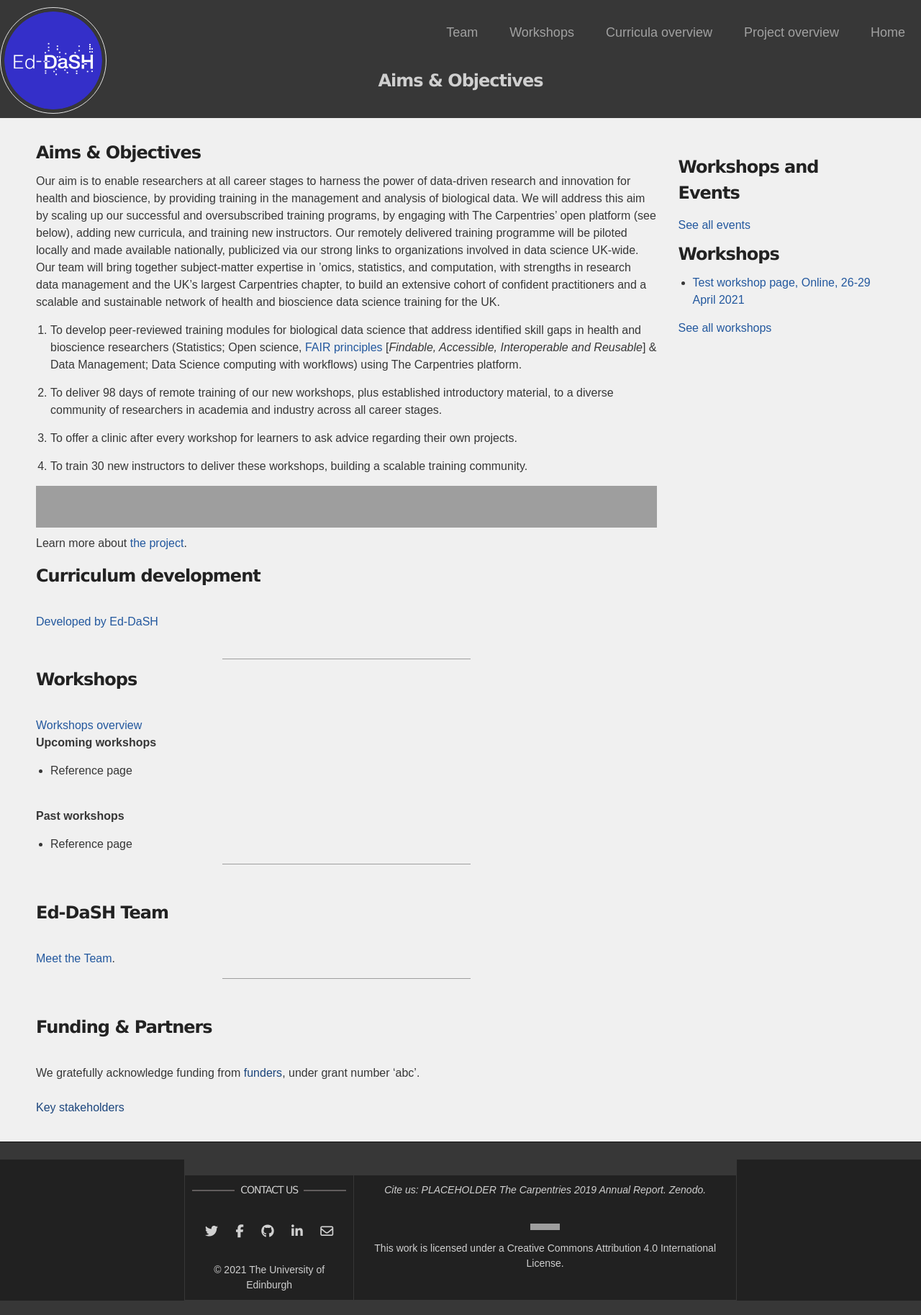
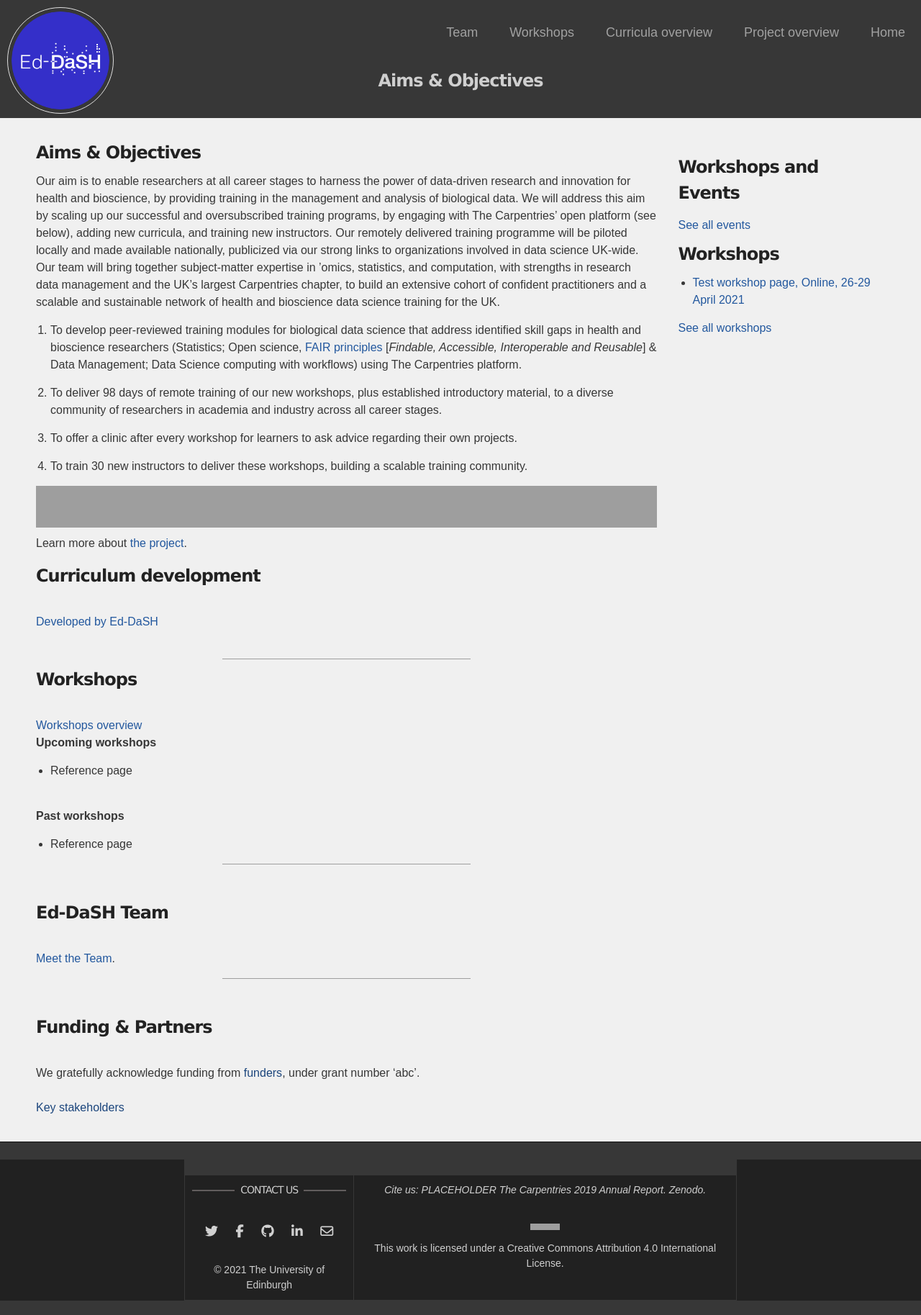
Before and after one commit to edcarp/Ed-DaSH, a Jekyll site: the page built from index.md, in a window 1280 px wide. Shown: the whole page at 72% size. Built offline with Jekyll 4.4.1, drawn with Linux system fonts in a browser that asks for light colours; nearby versions of some CDN libraries; our own code applies the rules of GitHub Pages for plain Markdown files; grey boxes are pictures that could not be loaded.

Commit message:
Update style.scss

```diff
--- a/assets/css/style.scss
+++ b/assets/css/style.scss
@@ -236,12 +236,12 @@ a:hover, a:focus {
   //width: 22%;
   //height: 15%; //80em;
   position: absolute;
-  left:10;
-  top:10;
+  left:0;
+  top:0;
   text-align: left; //center;
   vertical-align: middle;
   border-radius: 50%;
-  //margin: 20px;
+  margin: 10px;
   //margin: auto;
   padding: 5px;
   border: 1px solid #e0e0e0;
```
